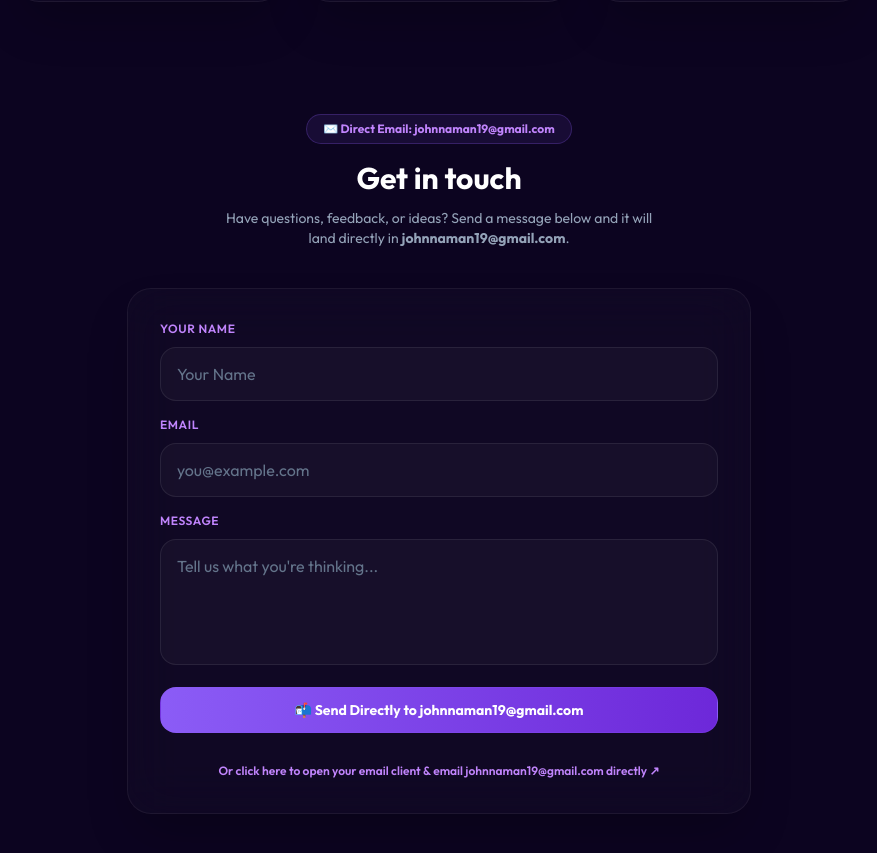
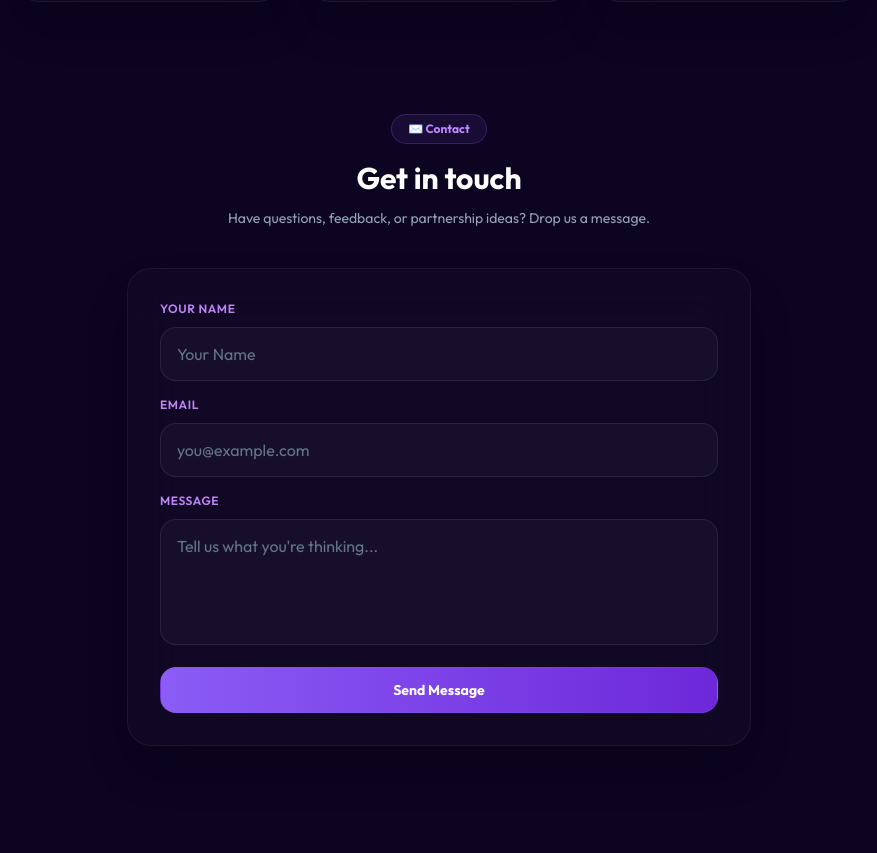
Before and after one commit to Aman-Farmer19/Reelify-2.0, a React (Vite) app in the folder frontend/: page / in a window 1280 px wide. Shown: the part 3797-4650 px from the top of the page, without its empty margins (201-1078 px from the left). Built offline with nearby package versions, Linux system fonts and the light colour scheme.

Commit message:
style: clean up contact form UI displaying minimal 'Send Message' button while preserving direct delivery to johnnaman19@gmail.com

```diff
--- a/frontend/src/pages/LandingPage.jsx
+++ b/frontend/src/pages/LandingPage.jsx
@@ -593,11 +593,11 @@ export default function LandingPage({ onAuth }) {
       <section id="contact" className="px-6 mt-28 mb-12 max-w-2xl mx-auto scroll-mt-24">
         <div className="text-center mb-10">
           <div className="inline-flex items-center gap-2 bg-brand/10 border border-brand/25 rounded-full px-4 py-1.5 text-xs font-bold text-brand-light mb-4">
-            ✉️ Direct Email: johnnaman19@gmail.com
+            ✉️ Contact
           </div>
           <h2 className="text-3xl font-bold text-white mb-3">Get in touch</h2>
           <p className="text-slate-400 text-sm max-w-md mx-auto">
-            Have questions, feedback, or ideas? Send a message below and it will land directly in <strong>johnnaman19@gmail.com</strong>.
+            Have questions, feedback, or partnership ideas? Drop us a message.
           </p>
         </div>
         <div className="card-glass p-8">
@@ -638,18 +638,10 @@ export default function LandingPage({ onAuth }) {
             <button
               type="submit"
               disabled={isSubmittingContact}
-              className="btn-primary w-full py-3 text-sm font-bold disabled:opacity-50 flex items-center justify-center gap-2"
+              className="btn-primary w-full py-3 text-sm font-bold disabled:opacity-50"
             >
-              {isSubmittingContact ? 'Sending to johnnaman19@gmail.com...' : '📬 Send Directly to johnnaman19@gmail.com'}
+              {isSubmittingContact ? 'Sending...' : 'Send Message'}
             </button>
-            <div className="text-center pt-2">
-              <a
-                href="mailto:johnnaman19@gmail.com"
-                className="text-xs text-brand-light hover:underline font-semibold"
-              >
-                Or click here to open your email client & email johnnaman19@gmail.com directly ↗
-              </a>
-            </div>
           </form>
         </div>
       </section>
```
